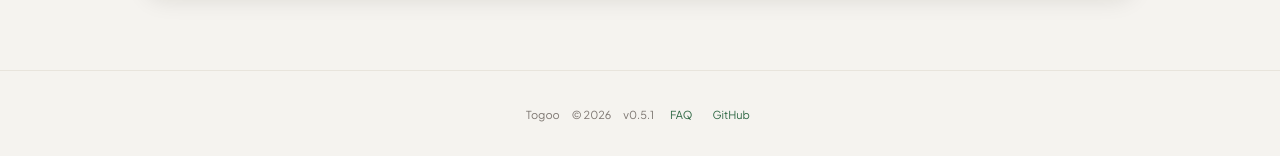
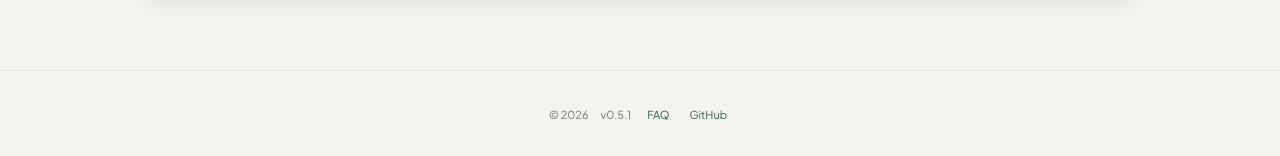
Before and after one commit to anxkhn/togoo, a Next.js app: page / in a window 1280 px wide. Shown: the part 2318-2474 px from the top of the page. Built offline with nearby package versions, Linux system fonts and the light colour scheme.

Commit message:
add consistent footer across screens

```diff
--- a/app/e/[eventId]/final/page.tsx
+++ b/app/e/[eventId]/final/page.tsx
@@ -6,6 +6,7 @@ import { getDB } from "@/lib/db";
 import * as schema from "@/lib/db/schema";
 import { formatDuration } from "@/lib/utils";
 import { notFound } from "next/navigation";
+import { AppFooter } from "@/components/app-footer";
 import { ShareButtons } from "@/components/share-buttons";
 
 export async function generateMetadata({
@@ -143,6 +144,7 @@ export default async function FinalPage({
         </p>
         </div>
       </main>
+      <AppFooter maxWidth="xl" />
     </div>
   );
 }
--- a/app/e/[eventId]/organizer/[token]/page.tsx
+++ b/app/e/[eventId]/organizer/[token]/page.tsx
@@ -5,6 +5,7 @@ import { useParams, useRouter } from "next/navigation";
 import Link from "next/link";
 import { QRCodeSVG } from "qrcode.react";
 import { Button } from "@/components/ui/button";
+import { AppFooter } from "@/components/app-footer";
 import { Input, Textarea } from "@/components/ui/input";
 import { Select } from "@/components/ui/select";
 import { DatePickerField, DateTimePickerField } from "@/components/ui/date-time-picker";
@@ -1576,11 +1577,7 @@ export default function OrganizerDashboard() {
         )}
       </main>
 
-      <footer className="border-t border-border py-6 text-center text-xs text-muted">
-        <a href="https://github.com/anxkhn/togoo" target="_blank" rel="noopener noreferrer" className="link-accent inline min-h-0">
-          github.com/anxkhn/togoo
-        </a>
-      </footer>
+      <AppFooter maxWidth="5xl" />
     </div>
   );
 }
--- a/app/e/[eventId]/summary/[token]/page.tsx
+++ b/app/e/[eventId]/summary/[token]/page.tsx
@@ -2,6 +2,7 @@ import { env } from "cloudflare:workers";
 import { eq } from "drizzle-orm";
 import Link from "next/link";
 import { notFound } from "next/navigation";
+import { AppFooter } from "@/components/app-footer";
 import { getDB } from "@/lib/db";
 import * as schema from "@/lib/db/schema";
 import { computeRecommendations, normalizeAvailabilityWindows } from "@/lib/scheduling";
@@ -198,6 +199,7 @@ export default async function SummaryPage({
           </div>
         )}
       </main>
+      <AppFooter maxWidth="xl" />
     </div>
   );
 }
--- a/app/events/new/page.tsx
+++ b/app/events/new/page.tsx
@@ -8,6 +8,7 @@ import { Input, Textarea } from "@/components/ui/input";
 import { Select } from "@/components/ui/select";
 import { DatePickerField, DateTimePickerField } from "@/components/ui/date-time-picker";
 import { InfoTooltip } from "@/components/ui/field-label";
+import { AppFooter } from "@/components/app-footer";
 import { getTimeZones } from "@vvo/tzdb";
 import { saveEvent } from "@/components/my-events";
 import type { CreateEventResponse, AddParticipantInviteResponse, ApiError } from "@/lib/api-types";
@@ -978,6 +979,7 @@ export default function NewEventPage() {
           )}
         </div>
       </main>
+      <AppFooter maxWidth="2xl" />
     </div>
   );
 }
--- a/app/faq/page.tsx
+++ b/app/faq/page.tsx
@@ -1,4 +1,5 @@
 import Link from "next/link";
+import { AppFooter } from "@/components/app-footer";
 
 interface FaqItem {
   q: string;
@@ -78,24 +79,7 @@ export default function FAQPage() {
         </div>
       </main>
 
-      <footer className="border-t border-border py-6 text-[11px] text-muted">
-        <div className="mx-auto flex max-w-3xl items-center justify-center gap-3 overflow-x-auto whitespace-nowrap px-5 text-center">
-          <span>Togoo</span>
-          <span>&copy; 2026</span>
-          <span>v0.5.1</span>
-          <Link href="/faq" className="link-accent px-1">
-            FAQ
-          </Link>
-          <a
-            href="https://github.com/anxkhn/togoo"
-            target="_blank"
-            rel="noopener noreferrer"
-            className="link-accent px-1"
-          >
-            GitHub
-          </a>
-        </div>
-      </footer>
+      <AppFooter maxWidth="3xl" />
     </div>
   );
 }
--- a/app/page.tsx
+++ b/app/page.tsx
@@ -1,4 +1,5 @@
 import Link from "next/link";
+import { AppFooter } from "@/components/app-footer";
 import { MyEvents } from "@/components/my-events";
 import { LandingFlowPreview } from "@/components/landing-flow-preview";
 
@@ -110,15 +111,7 @@ export default function LandingPage() {
         </section>
       </main>
 
-      <footer className="border-t border-border py-6 text-[11px] text-muted">
-        <div className="mx-auto flex max-w-5xl items-center justify-center gap-3 overflow-x-auto whitespace-nowrap px-5 text-center">
-          <span>Togoo</span>
-          <span>&copy; 2026</span>
-          <span>v0.5.1</span>
-          <Link href="/faq" className="link-accent px-1">FAQ</Link>
-          <a href="https://github.com/anxkhn/togoo" target="_blank" rel="noopener noreferrer" className="link-accent px-1">GitHub</a>
-        </div>
-      </footer>
+      <AppFooter maxWidth="5xl" />
     </div>
   );
 }
--- a/app/r/[token]/page.tsx
+++ b/app/r/[token]/page.tsx
@@ -4,6 +4,7 @@ import { useEffect, useMemo, useState } from "react";
 import { useParams } from "next/navigation";
 import Link from "next/link";
 import { Button } from "@/components/ui/button";
+import { AppFooter } from "@/components/app-footer";
 import { AvailabilityPicker, type TimeWindow } from "@/components/availability-picker";
 import { PreferenceForm, type PreferenceValues, defaultPreferences } from "@/components/preference-form";
 import { cn, formatDate, formatEventDate } from "@/lib/utils";
@@ -567,6 +568,7 @@ export default function RespondPage() {
           )}
         </div>
       </main>
+      <AppFooter maxWidth="xl" />
     </div>
   );
 }
--- /dev/null
+++ b/components/app-footer.tsx
@@ -0,0 +1,30 @@
+import Link from "next/link";
+import { cn } from "@/lib/utils";
+
+interface AppFooterProps {
+  maxWidth?: "xl" | "2xl" | "3xl" | "5xl";
+}
+
+const maxWidthClass = {
+  xl: "max-w-xl",
+  "2xl": "max-w-2xl",
+  "3xl": "max-w-3xl",
+  "5xl": "max-w-5xl",
+};
+
+export function AppFooter({ maxWidth = "5xl" }: AppFooterProps) {
+  return (
+    <footer className="border-t border-border py-6 text-[11px] text-muted">
+      <div className={cn("mx-auto flex items-center justify-center gap-3 overflow-x-auto whitespace-nowrap px-5 text-center", maxWidthClass[maxWidth])}>
+        <span>&copy; 2026</span>
+        <span>v0.5.1</span>
+        <Link href="/faq" className="link-accent px-1">
+          FAQ
+        </Link>
+        <a href="https://github.com/anxkhn/togoo" target="_blank" rel="noopener noreferrer" className="link-accent px-1">
+          GitHub
+        </a>
+      </div>
+    </footer>
+  );
+}
```
